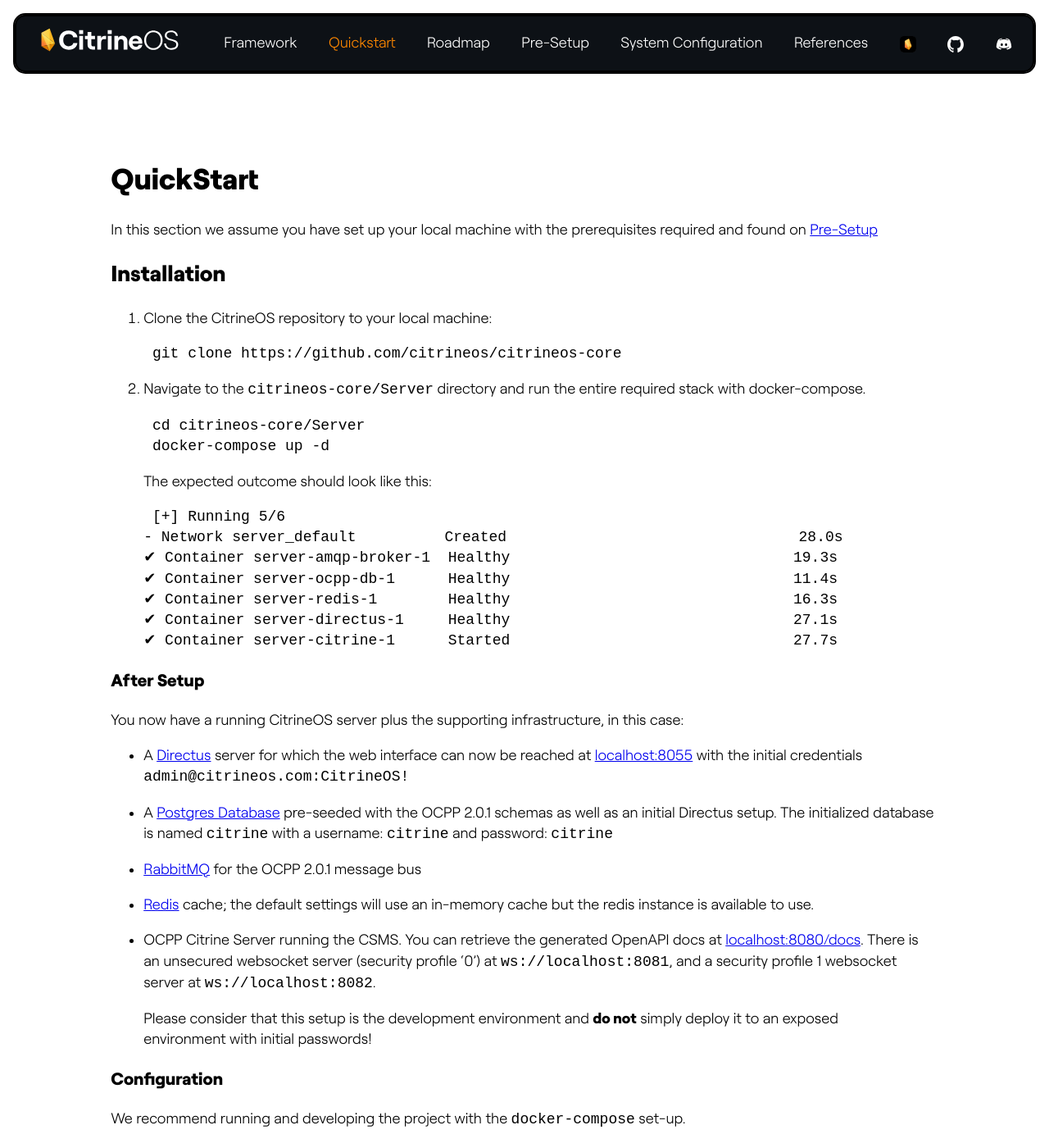
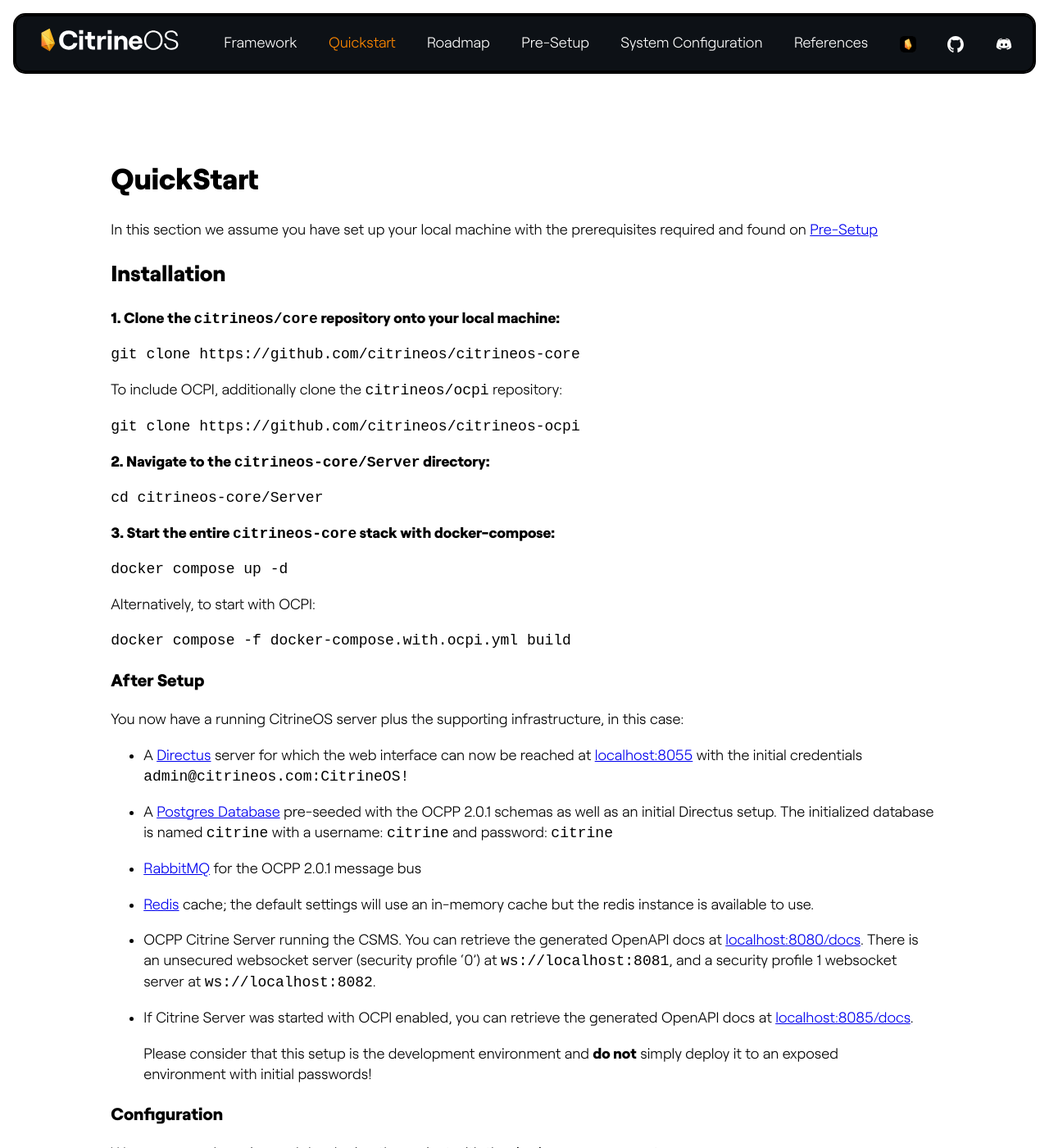
Before and after one commit to citrineos/citrineos.github.io, a Jekyll site: the page built from quickstart.md, in a window 1280 px wide and 1400 px high. Shown: the whole window at 82% size. Built offline with Jekyll 4.4.1, drawn with Linux system fonts in a browser that asks for light colours; some web fonts are replaced.

Commit message:
Added OCPI detail to quick start

````diff
--- a/quickstart.md
+++ b/quickstart.md
@@ -10,30 +10,25 @@
 
 ## Installation
 
-1. Clone the CitrineOS repository to your local machine:
+**1. Clone the `citrineos/core` repository onto your local machine:**
 
-    ```shell
     git clone https://github.com/citrineos/citrineos-core
-    ```
 
-1. Navigate to the `citrineos-core/Server` directory and run the entire required stack with docker-compose.
+To include OCPI, additionally clone the `citrineos/ocpi` repository:
 
-    ```shell
+    git clone https://github.com/citrineos/citrineos-ocpi
+
+**2. Navigate to the `citrineos-core/Server` directory:**
+
     cd citrineos-core/Server
-    docker-compose up -d
-    ```
 
-    The expected outcome should look like this:
+**3. Start the entire `citrineos-core` stack with docker-compose:**
 
-    ```txt
-    [+] Running 5/6
-   - Network server_default          Created                                 28.0s
-   ✔ Container server-amqp-broker-1  Healthy                                19.3s
-   ✔ Container server-ocpp-db-1      Healthy                                11.4s
-   ✔ Container server-redis-1        Healthy                                16.3s
-   ✔ Container server-directus-1     Healthy                                27.1s
-   ✔ Container server-citrine-1      Started                                27.7s
-      ```
+    docker compose up -d
+
+Alternatively, to start with OCPI:
+
+    docker compose -f docker-compose.with.ocpi.yml build
 
 ### After Setup
 
@@ -51,6 +46,8 @@
 - [Redis](https://redis.io/) cache; the default settings will use an in-memory cache but the redis instance is available to use.
 
 - OCPP Citrine Server running the CSMS. You can retrieve the generated OpenAPI docs at [localhost:8080/docs](http://localhost:8080/docs). There is an unsecured websocket server (security profile '0') at `ws://localhost:8081`, and a security profile 1 websocket server at `ws://localhost:8082`.
+
+- If Citrine Server was started with OCPI enabled, you can retrieve the generated OpenAPI docs at [localhost:8085/docs](http://localhost:8085/docs).
 
 > Please consider that this setup is the development environment and **do not** simply deploy it to an exposed
 > environment with initial passwords!
````
Also changed, not shown: Gemfile.lock.
